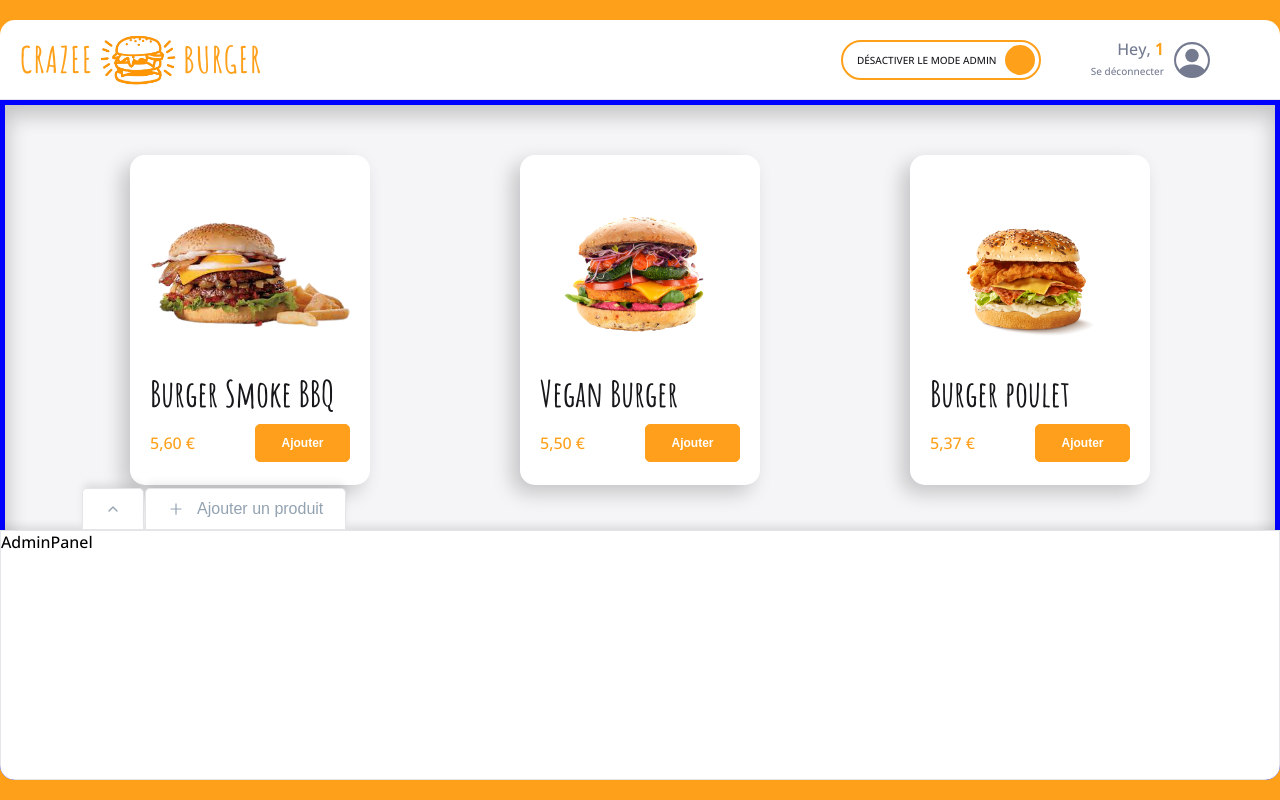
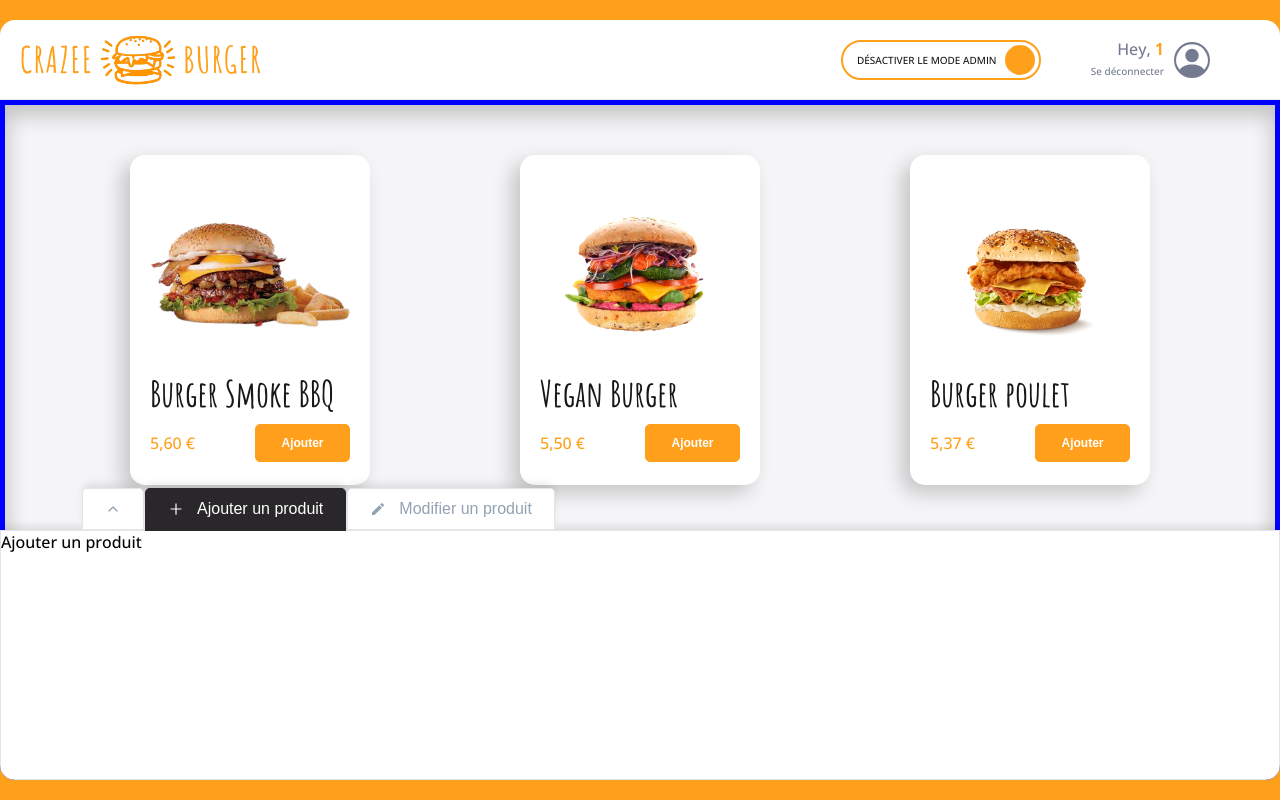
Before and after one commit to Chermann-KING/burger, a React (Create React App) app: page /order/1 in a window 1280 px wide. Built offline with nearby package versions, Linux system fonts and the light colour scheme; grey boxes are pictures that could not be loaded.

Commit message:
🚧 F07: ORDER > Main > Admin > AdminTabs > Add tab selection status

```diff
--- a/src/components/pages/order/Main/Admin/Admin.js
+++ b/src/components/pages/order/Main/Admin/Admin.js
@@ -5,18 +5,32 @@ import { useState } from "react";
 
 export default function Admin() {
   const [isCollapsed, setIsCollapsed] = useState(false);
+  const [isAddSelected, setIsAddSelected] = useState(true);
+  const [isEditSelected, setIsEditSelected] = useState(false);
 
   return (
     <AdminStyled>
-      <AdminTabs isCollapsed={isCollapsed} setIsCollapsed={setIsCollapsed} />
-      {!isCollapsed && <AdminPanel />}
+      <AdminTabs
+        isCollapsed={isCollapsed}
+        setIsCollapsed={setIsCollapsed}
+        isAddSelected={isAddSelected}
+        setIsAddSelected={setIsAddSelected}
+        isEditSelected={isEditSelected}
+        setIsEditSelected={setIsEditSelected}
+      />
+      {!isCollapsed && (
+        <AdminPanel
+          isAddSelected={isAddSelected}
+          setIsAddSelected={setIsAddSelected}
+          isEditSelected={isEditSelected}
+          setIsEditSelected={setIsEditSelected}
+        />
+      )}
     </AdminStyled>
   );
 }
 
 const AdminStyled = styled.div`
-  /* background: red; */
-
   position: absolute;
   left: 0;
   right: 0;
--- a/src/components/pages/order/Main/Admin/AdminPanel.js
+++ b/src/components/pages/order/Main/Admin/AdminPanel.js
@@ -1,12 +1,19 @@
 import { styled } from "styled-components";
 import { theme } from "../../../../../theme/theme";
 
-export default function AdminPanel() {
-  return <AdminPanelStyled>AdminPanel</AdminPanelStyled>;
+export default function AdminPanel({
+  isAddSelected,
+  setIsAddSelected,
+  isEditSelected,
+  setIsEditSelected,
+}) {
+  return (
+    <AdminPanelStyled>{`${
+      isAddSelected && "Ajouter un produit"
+    }`}</AdminPanelStyled>
+  );
 }
 const AdminPanelStyled = styled.div`
-  border: 3px solid green;
-
   height: 250px;
   background: ${theme.colors.white};
   border: 1px solid ${theme.colors.greyLight};
--- a/src/components/pages/order/Main/Admin/AdminTabs.js
+++ b/src/components/pages/order/Main/Admin/AdminTabs.js
@@ -2,9 +2,32 @@ import { styled } from "styled-components";
 import Tab from "../../../../reusable-ui/Tab";
 import { FiChevronUp, FiChevronDown } from "react-icons/fi";
 import { AiOutlinePlus } from "react-icons/ai";
+import { MdModeEditOutline } from "react-icons/md";
 import { theme } from "../../../../../theme/theme";
 
-export default function AdminTabs({ isCollapsed, setIsCollapsed }) {
+export default function AdminTabs({
+  isCollapsed,
+  setIsCollapsed,
+  isAddSelected,
+  setIsAddSelected,
+  isEditSelected,
+  setIsEditSelected,
+}) {
+  // state
+
+  // comportement
+  const selectAddTab = () => {
+    setIsCollapsed(false);
+    setIsAddSelected(true);
+    setIsEditSelected(false);
+  };
+  const selectEditTab = () => {
+    setIsCollapsed(false);
+    setIsEditSelected(true);
+    setIsAddSelected(false);
+  };
+
+  // Affichage
   return (
     <AdminTabsStyled>
       <Tab
@@ -16,8 +39,14 @@ export default function AdminTabs({ isCollapsed, setIsCollapsed }) {
       <Tab
         label="Ajouter un produit"
         Icon={<AiOutlinePlus />}
-        onClick={() => setIsCollapsed(!isCollapsed)}
-        className={isCollapsed ? "is-active" : ""}
+        onClick={selectAddTab}
+        className={isAddSelected ? "is-active" : ""}
+      />
+      <Tab
+        label="Modifier un produit"
+        Icon={<MdModeEditOutline />}
+        onClick={selectEditTab}
+        className={isEditSelected ? "is-active" : ""}
       />
     </AdminTabsStyled>
   );
```
